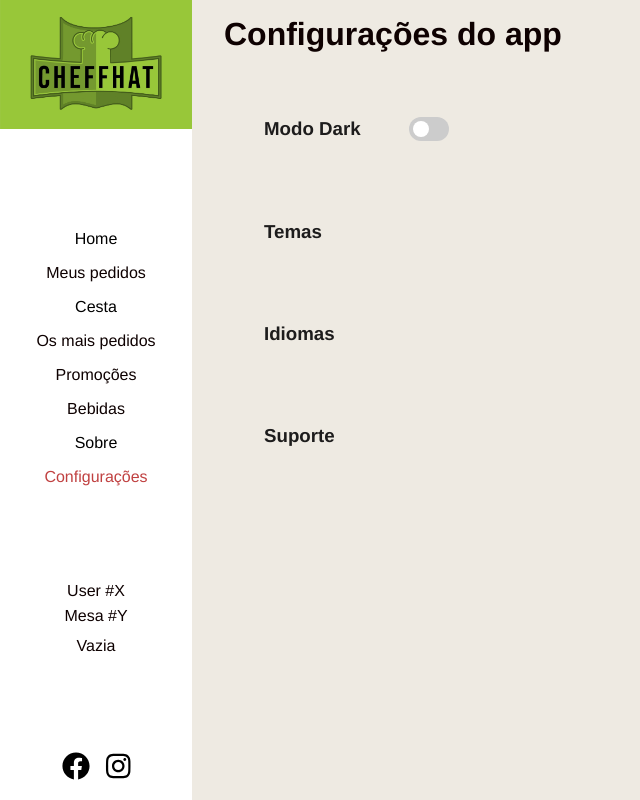
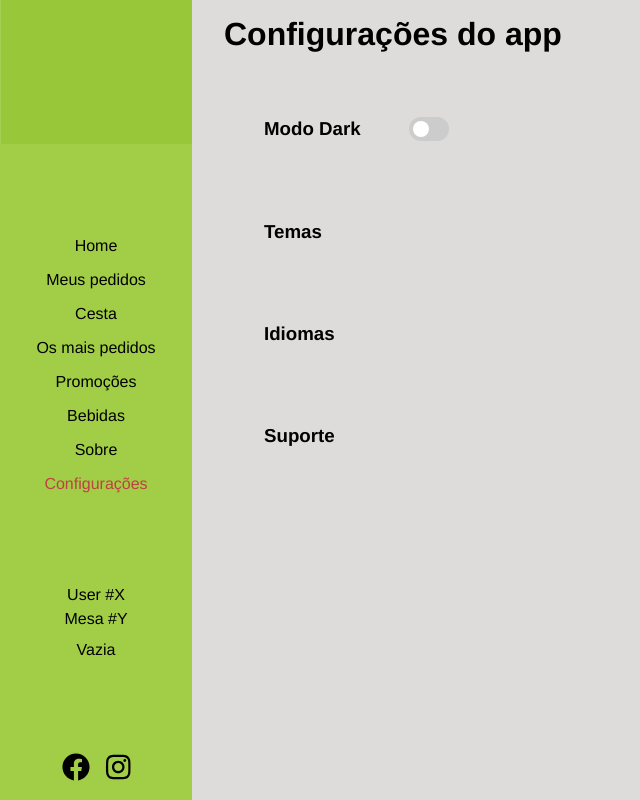
Before and after one commit to hinname/project-Restaurant, a Vue app in the folder web-vuejs/: page /settings in a window 1280 px wide. Shown: the whole page, without its empty margins (0-640 px from the left). Built offline with nearby package versions, Linux system fonts and the light colour scheme.

Commit message:
Light e dark mode adicionados ao app.vue

```diff
--- a/web-vuejs/src/App.vue
+++ b/web-vuejs/src/App.vue
@@ -1,9 +1,8 @@
 <template>
-  <div class="main">
+  <div class="main light">
     <NavBar/>
     <RouterView></RouterView>
   </div>
-
 </template>
 
 <script>
@@ -22,11 +21,34 @@ export default {
   font-family: Avenir, Helvetica, Arial, sans-serif;
   -webkit-font-smoothing: antialiased;
   -moz-osx-font-smoothing: grayscale;
-  color: rgb(14, 1, 1);
+  color: var(--darOne);
   margin: 0;
   padding: 0;
+}
 
+p,h1,h2,h3,li,a{
+  color: var(--DarkOne)
 }
+
+
+.light {
+     --backgroundColor: #a1ce46;
+     --backgroundImage: url();
+     --darOne: #312f3a;
+     --darkTwo: #45424b;
+     --lightOne: white;
+     --lightTwo: rgb(238, 237, 237);
+     --lightThree: rgb(221, 220, 219);
+   }
+
+   .dark {
+     --backgroundColor: #171c25;
+     --darOne: #f3f3f3;
+     --darkTwo: #fff;
+     --lightOne: #555558;
+     --lightTwo: #919191;
+     --lightThree: rgb(199, 198, 198);
+   }
 
 *,html,body{
   margin: 0;
@@ -41,6 +63,6 @@ export default {
   height: 100%;
   z-index:1;
 
-  background: rgb(238, 234, 226);
+  background: var(--lightThree);
 }
 </style>
--- a/web-vuejs/src/components/Dish.vue
+++ b/web-vuejs/src/components/Dish.vue
@@ -1,7 +1,7 @@
 <template>
       <div class="dishes">
             <!-- Modelo do Card de um Prato-->
-            <div class="dishName">{{name}}</div>
+            <div class="dishName"><p>{{name}}</p></div>
             <div class="dishImages">
                   <img :src="image" :alt="altImag">
             </div>
@@ -80,9 +80,10 @@ export default {
 </script>
 
 <style>
+
 .dishes{
       display: flex;
-      background: white;
+      background: var(--lightOne);
       padding: 1.5rem;
       flex-direction: column;
       height: 75%;
--- a/web-vuejs/src/components/NavBar.vue
+++ b/web-vuejs/src/components/NavBar.vue
@@ -1,7 +1,7 @@
 <template>
       <div class="navBar">
             <!-- Nav Bar do App. Fixa à Esquerda-->
-            <div class="bigLogo"><img src="../assets/Restaurant-logo_light.jpg" alt="Logo do Restaurant"></div>
+            <div class="bigLogo"></div>
             <div class="navBarOptions">
                   <!-- Opções da Nav Bar-->
                   <ul>
@@ -27,11 +27,11 @@
             <div class="navBarUser">
                   <!-- Informações do Usuário/Mesa-->
                   <div class="ids">
-                        <div class="userID">User #X</div>
-                        <div class="tableID">Mesa #Y</div>
+                        <div class="userID"><p>User #X</p></div>
+                        <div class="tableID"><p>Mesa #Y</p></div>
                   </div>
 
-                  <div class="userStatus">Vazia</div>
+                  <div class="userStatus"><p>Vazia</p></div>
                   <!-- Status da Mesa: Vazia, Ocupada, Indisponível.
                         Se Ocupada, Mostrar também o Status do Pedido (Aguardando pedido, Pedido em preparação...)-->
             </div>
@@ -47,35 +47,35 @@
 
 <script>
 import MostReq from "../views/MostReq.vue"
+
 export default {
       name: 'NavBar',
 
       components: {
-            MostReq,
+            MostReq
       },
 }
 </script>
 
 <style scoped>
+
 .navBar{
+      background-color: var(--backgroundColor);
       position: fixed;
       display: flex;
       flex-direction: column;
       width: 15%;
       height: 100vh;
       left:0;
-      background: white;
       text-align: center;
       justify-content: space-between;
       z-index: 10;
 }
 
 .bigLogo{
-      max-width: 100%;
-}
-
-.bigLogo img{
       width: 100%;
+      height: 18%;
+      background: url(../assets/Restaurant-logo_light.jpg);
 }
 
 .navBarOptions ul{
@@ -90,7 +90,6 @@ export default {
 
 .navBarOptions a {
       text-decoration: none;
-      color: #000;
 }
 
 .navBarUser{
@@ -116,7 +115,7 @@ export default {
 .socialMediaLinks a {
       margin: 0 0.5rem;
       text-decoration: none;
-      color: #000;
+      color: var(--DarkOne);
 }
 
 .popUpContainer{
--- a/web-vuejs/src/views/About.vue
+++ b/web-vuejs/src/views/About.vue
@@ -15,7 +15,8 @@ export default {
 }
 </script>
 
-<style>
+<style scoped>
+
 .container {
       position: relative;
       display: flex;
--- a/web-vuejs/src/views/Home.vue
+++ b/web-vuejs/src/views/Home.vue
@@ -54,7 +54,6 @@
             :ingredients="dish.ingredientes"
             :price="dish.preco"
           />
-
       </div>
     </div>
 </template>
@@ -122,11 +121,11 @@ export default {
   justify-content: space-between;
   align-items: center;
   padding: 1rem;
-  background: whitesmoke;
+  background: var(--lightTwo);
 }
 
 .header .searchBar{
-  background-color: white;
+  background-color: var(--lightOne);
   width: 50%;
   min-width: 10rem;
   padding: 0.8rem 1rem 0.8rem;
@@ -145,7 +144,7 @@ export default {
   flex-direction: column;
   gap:1rem;
   padding: 1rem;
-  background: whitesmoke;
+  background: var(--lightTwo);
 }
 
 .filterTitle{
@@ -198,7 +197,6 @@ export default {
   margin-top: 2rem;
 }
 
-
 @media screen and (max-width: 1024px) {
   .menu{
   position: relative;
--- a/web-vuejs/src/views/Settings.vue
+++ b/web-vuejs/src/views/Settings.vue
@@ -1,10 +1,10 @@
 <template>
      <div class="container">
-            <h1>Configurações do app</h1>
-            <div class="options">
-                  <div class="darkModeOption">
-                        <h3> Modo Dark</h3>
-                        <Switch class="darkModeSwitch"/>
+     <h1>Configurações do app</h1>
+      <div class="options">
+            <div class="darkModeOption">
+                  <h3> Modo Dark</h3>
+                  <Switch class="darkModeSwitch"/>
                   </div>
                   <h3>Temas</h3>
                   <h3> Idiomas</h3>
@@ -22,7 +22,23 @@ export default {
 }
 </script>
 
-<style>
+<style scoped>
+.light {
+     --backgroundColor: #a1ce46;
+     --darOne: #312f3a;
+     --darkTwo: #45424b;
+     --lightOne: rgb(255, 255, 255);
+     --lightTwo: #ccc;
+   }
+
+   .dark {
+     --backgroundColor: #171c25;
+     --darOne: #f3f3f3;
+     --darkTwo: #fff;
+     --lightOne: #555558;
+     --lightTwo: #919191;
+   }
+
       .container{
             position: relative;
             width: 85%;
@@ -47,7 +63,7 @@ export default {
       }
 
       h3{
-            color: rgb(29, 28, 28);
             text-align: left !important;
       }
+
 </style>
```
